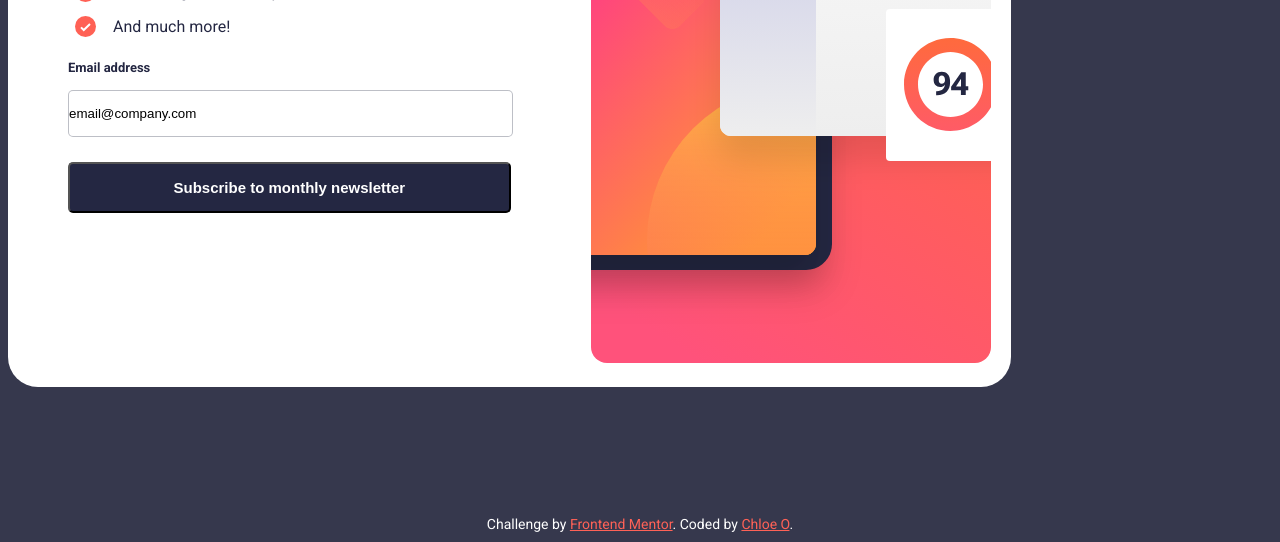
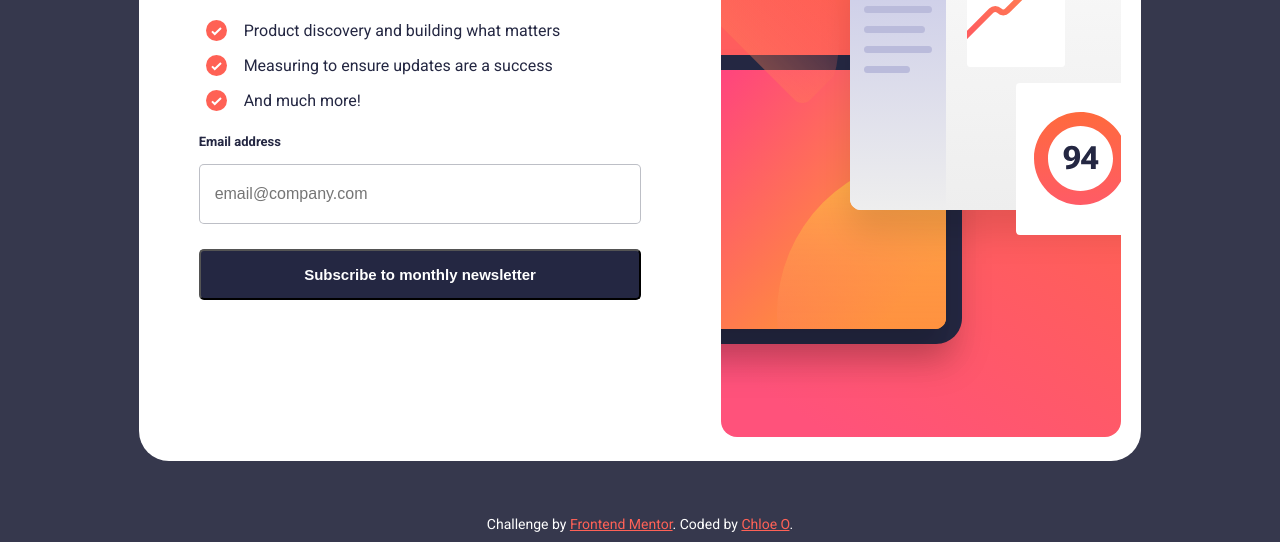
Before and after one commit to Chloe-O/Frontend-Mentor-Challenge-Newsletter-sign-up-form, a plain HTML site: page index.html in a window 1280 px wide. Shown: the part 258-800 px from the top of the page. Drawn offline with Linux system fonts and the light colour scheme.

Commit message:
first commit

```diff
--- a/index.html
+++ b/index.html
@@ -1,14 +1,17 @@
 <!DOCTYPE html>
 <html lang="en">
+
 <head>
   <meta charset="UTF-8">
-  <meta name="viewport" content="width=device-width, initial-scale=1.0"> <!-- displays site properly based on user's device -->
+  <meta name="viewport" content="width=device-width, initial-scale=1.0">
+  <!-- displays site properly based on user's device -->
 
   <link rel="icon" type="image/png" sizes="32x32" href="./assets/images/favicon-32x32.png">
   <link rel="stylesheet" href="/style.css" type="text/css">
   <title>Newsletter sign-up form (Frontend Mentor)</title>
 
 </head>
+
 <body>
 
   <div class="container">
@@ -23,10 +26,12 @@
         <li>And much more!</li>
       </ul>
 
+<form method="post" action="?">
   <label for="email" class="email-label">Email address</label>
-  <input type="text" name="email" id="email" value="email@company.com">
+  <input type="text" name="email" id="email" placeholder="email@company.com">
 
   <input type="submit" value="Subscribe to monthly newsletter">
+</form>
     </div>
     <div class="container-img">
       <img src="/assets/images/illustration-sign-up-desktop.svg" alt="Stay updated!">
@@ -51,4 +56,5 @@
     Coded by <a href="#">Chloe O</a>.
   </div>
 </body>
+
 </html>
--- a/style.scss
+++ b/style.scss
@@ -7,14 +7,26 @@ $main-grey-med: hsl(235, 18%, 26%);
 $main-grey-light: hsl(231, 7%, 60%);
 $red: hsl(4, 100%, 67%);
 
+* {
+    box-sizing: border-box;
+}
+
 body {
     font-family: 'Roboto', Arial, sans-serif;
     background: #36384D;
     font-size: 16px;
 
+
     .container {
+        position: absolute;
         background: #fff;
         border-radius: 30px;
+        left: 0;
+        right: 0;
+        top: 0;
+        bottom: 0;
+        margin: auto;
+        max-height: 637px;
 
         display: flex;
         width: fit-content;
@@ -62,7 +74,9 @@ body {
                 display: block;
                 border-radius: 5px;
                 border: 1px solid rgba($main-grey-light, 0.6);
-                padding: 15px 0;
+                padding: 20px 15px;
+                color: $main-grey-light;
+                font-size: 16px;
             }
 
             input[type="submit"] {
@@ -74,6 +88,13 @@ body {
                 font-weight: 700;
                 font-size: 15px;
                 margin: 25px 0 0 0;
+                transition: 0.4s;
+
+                &:hover {
+                    background: #fff;
+                    border: 2px solid $main-blue-dark;
+                    color: $main-blue-dark;
+                }
 
                 &:hover {
                     cursor: pointer;
```
Also changed, not shown: preview-thumbnail.png (added), style.css, 1 other file. Lines whose indentation alone changed are shown as unchanged.
